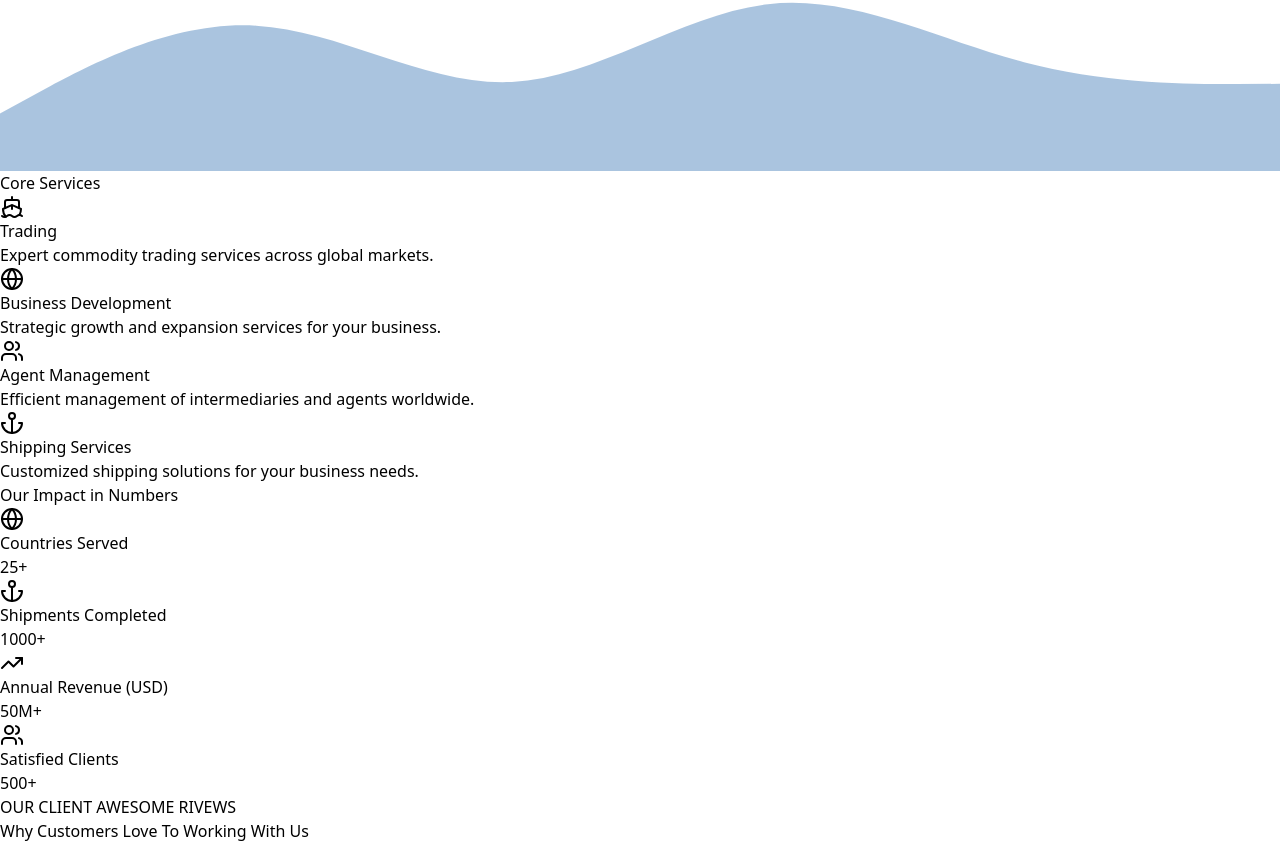
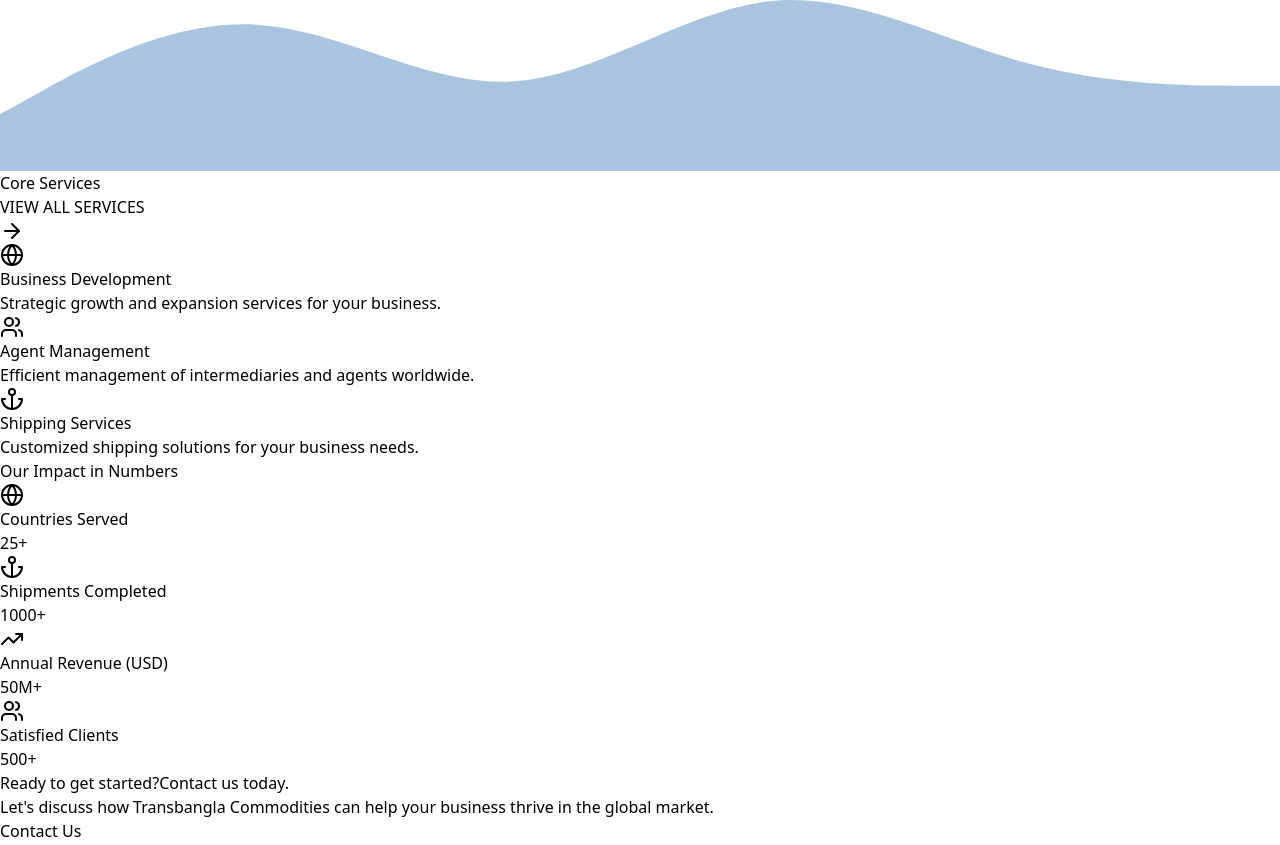
Before and after one commit to Ashik-Ahmed/transbangla_commodities_website, a Next.js app: page / in a window 1280 px wide. Shown: the part 2154-2999 px from the top of the page. Built offline with nearby package versions, Linux system fonts and the light colour scheme.

Commit message:
contact page information updated

```diff
--- a/src/app/contact/page.jsx
+++ b/src/app/contact/page.jsx
@@ -56,17 +56,17 @@ export default function Contact() {
                         <ContactCard
                             icon={<MapPin className="h-8 w-8 text-blue-600" />}
                             title="Our Office"
-                            content="123 Business Street, Dhaka 1000, Bangladesh"
+                            content="BTMC Bhaban (7th Floor), 7-9 Kawran Bazar, Dhaka- 1217, Bangladesh"
                         />
                         <ContactCard
                             icon={<Phone className="h-8 w-8 text-blue-600" />}
                             title="Phone"
-                            content="+880 1234 567890"
+                            content="+880-2-8189244, +880-2-8189321, +880-2-58155623"
                         />
                         <ContactCard
                             icon={<Mail className="h-8 w-8 text-blue-600" />}
                             title="Email"
-                            content="info@transbangla.com"
+                            content="info@tbcl.com.bd"
                         />
                     </div>
                 </div>
--- a/src/app/page.js
+++ b/src/app/page.js
@@ -122,13 +122,29 @@ export default function Home() {
       {/* Services Section */}
       <section className="py-16 bg-white">
         <div className="max-w-7xl mx-auto px-4 sm:px-6 lg:px-8">
-          <h2 className="text-3xl font-extrabold text-gray-900 text-center mb-12">Core Services</h2>
-          <div className="grid grid-cols-1 md:grid-cols-2 lg:grid-cols-4 gap-8">
-            <ServiceCard
+          <div className='flex justify-between items-center mb-12'>
+            <div className="w-1/3"></div>
+            <h2 className="text-3xl font-extrabold text-gray-900 text-center w-1/3">Core Services</h2>
+            <div className="w-1/3 flex justify-end">
+              <motion.button
+                className="bg-blue-500 text-white font-semibold py-3 px-6 rounded-full flex items-center hover:bg-blue-600 transition-colors duration-300"
+                initial={{ opacity: 0, y: -20 }}
+                animate={{ opacity: 1, y: 0 }}
+                transition={{ duration: 0.2, delay: 0 }}
+                whileHover={{ scale: 1.05 }}
+                whileTap={{ scale: 0.95 }}
+              >
+                <Link href="/services">VIEW ALL SERVICES</Link>
+                <ArrowRight className="ml-2 h-5 w-5" />
+              </motion.button>
+            </div>
+          </div>
+          <div className="grid grid-cols-1 md:grid-cols-2 lg:grid-cols-3 gap-8">
+            {/* <ServiceCard
               icon={<Ship className="h-12 w-12 text-blue-600 group-hover:text-white" />}
-              title="Trading"
+              title="Trading & Indenting"
               description="Expert commodity trading services across global markets."
-            />
+            /> */}
             <ServiceCard
               icon={<Globe className="h-12 w-12 text-blue-600 group-hover:text-white" />}
               title="Business Development"
@@ -171,10 +187,10 @@ export default function Home() {
 
       <StatisticsSection />
 
-      <ClientReviews />
+      {/* <ClientReviews /> */}
 
       {/* CTA Section */}
-      <section className="bg-gray-100 py-16">
+      <section className="bg-white py-16">
         <div className="max-w-4xl mx-auto text-center px-4 sm:px-6 lg:px-8">
           <h2 className="text-3xl font-extrabold text-blue-500 sm:text-4xl">
             <span className="block">Ready to get started?</span>
--- a/src/app/services/page.jsx
+++ b/src/app/services/page.jsx
@@ -6,7 +6,7 @@ import { TrendingUp, Globe, Anchor, Users, BarChart } from 'lucide-react'
 
 const services = [
     {
-        name: "Trading",
+        name: "Trading & Indenting",
         icon: <TrendingUp className="h-12 w-12" />,
         description: "Our expert trading services leverage global networks and deep market insights to provide you with the best opportunities in commodity trading.",
         details: [
```
